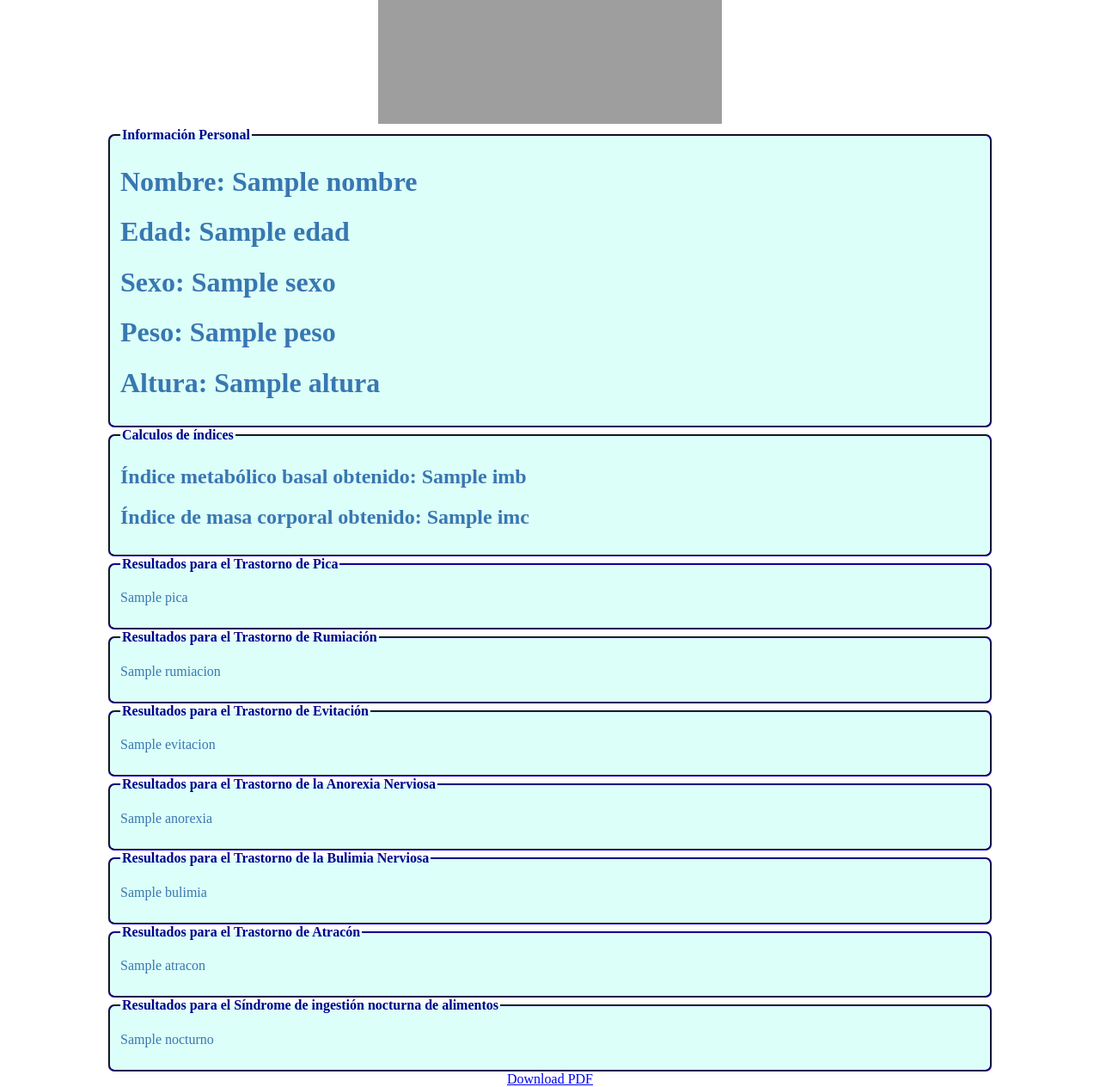
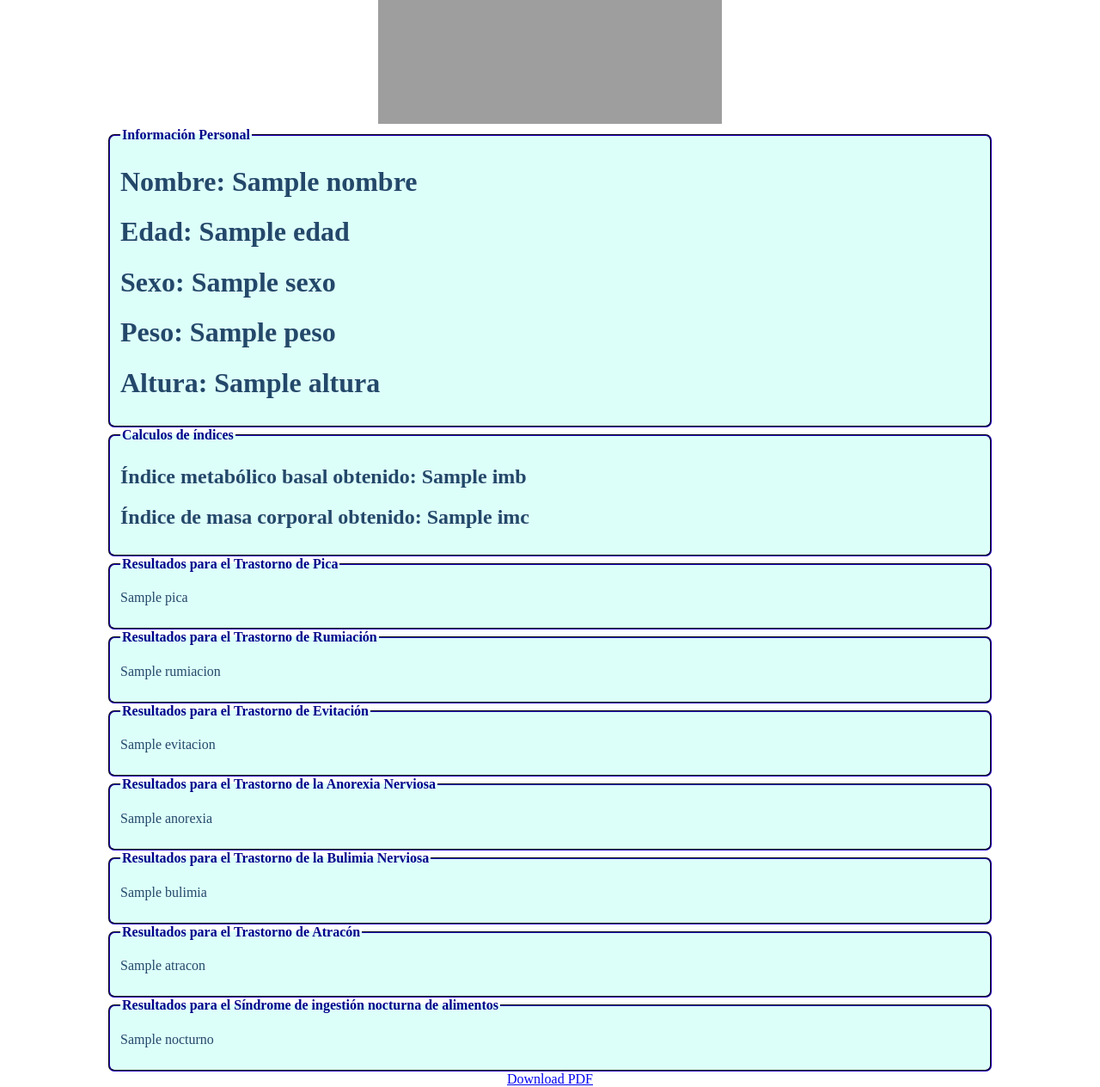
Before and after one commit to FranZajara/fastapi-eatsafe, a FastAPI app: template templates/analisis.html in a window 1280 px wide. Shown: the part 156-1420 px from the top of the page at 86% size. Run offline with FastAPI, Linux system fonts and the light colour scheme; the template is opened without the code that fills it: most values are stand-ins (such as "Sample title", 1, 10 or a date in 2020); some libraries are stand-ins or nearby versions; grey boxes are pictures that could not be loaded.

```diff
--- a/templates/analisis.html
+++ b/templates/analisis.html
@@ -7,7 +7,7 @@
 
     <script type="text/javascript" src="jspdf.min.js"></script>
    <script type="text/javascript" >
-       function genPDF() {
+    function genPDF() {
 
 	var doc = new jsPDF();
 
@@ -39,7 +39,7 @@
 
 fieldset{
 background-color: #dcfff9 ;
-color: rgb(56, 119, 177);
+color: rgb(36, 72, 106);
 border-color: rgb(21, 0, 105);
 border: 9px groove (internal value);
 border-radius: 7px;
```
